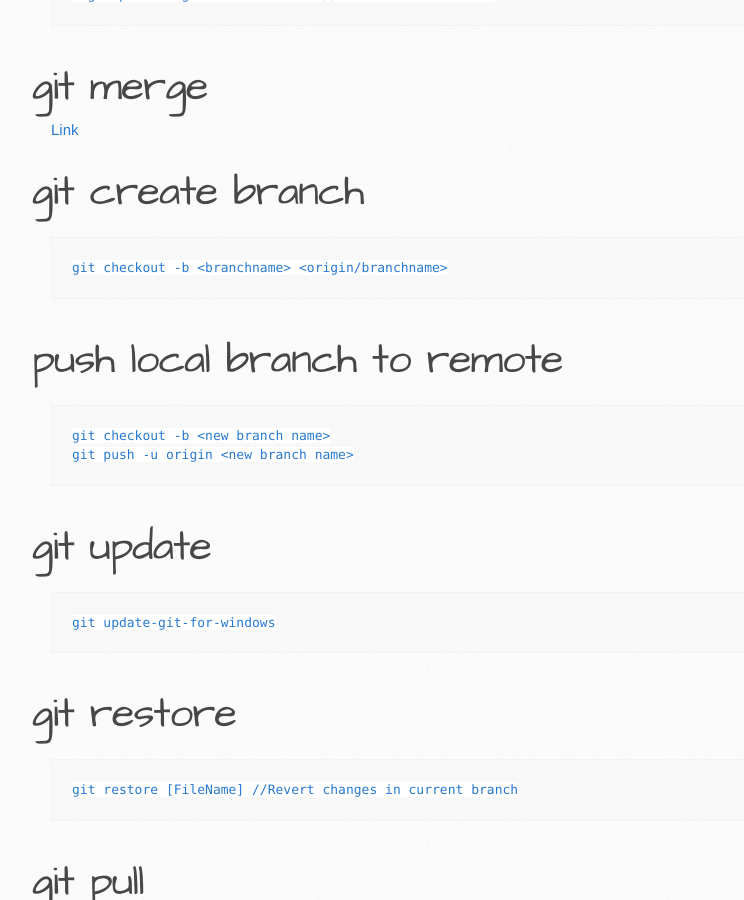
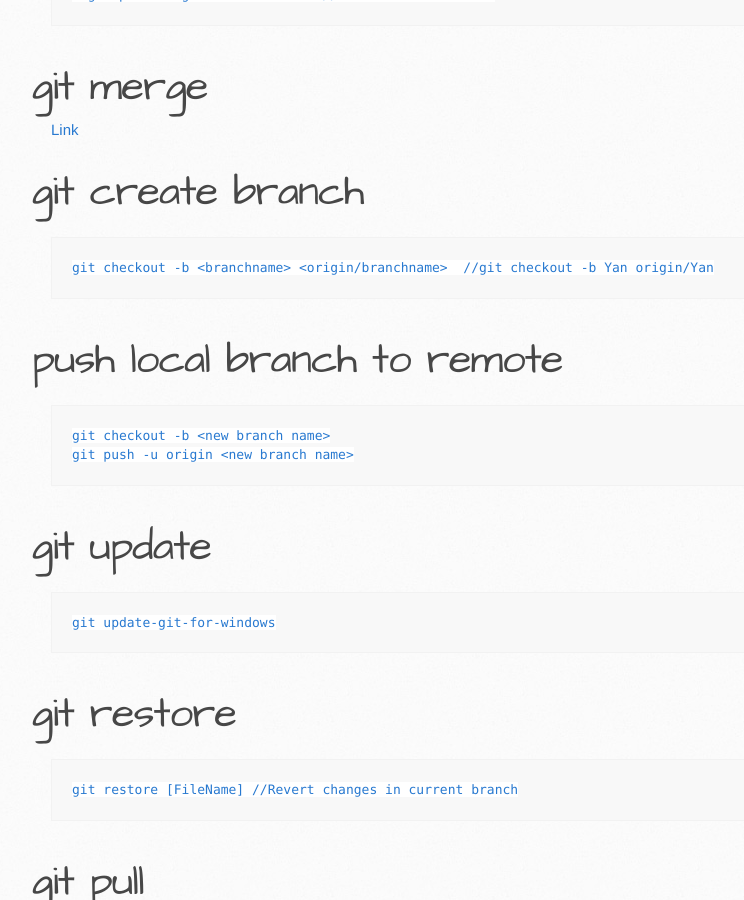
Before and after one commit to itcraftme/itcraftme, a Jekyll site: the page built from docs/it/git.md, in a window 1280 px wide and 900 px high, scrolled down 3806 px. Shown: the whole window, without its empty margins (77-821 px from the left). Built offline with Jekyll 4.4.1, drawn with Linux system fonts in a browser that asks for light colours; our own code applies the rules of GitHub Pages for plain Markdown files.

Commit message:
Update git.md
add git checkout -b from remote branch example

````diff
--- a/docs/it/git.md
+++ b/docs/it/git.md
@@ -127,7 +127,7 @@ git push origin <branch>
 # git create branch
 
 ```
-git checkout -b <branchname> <origin/branchname>
+git checkout -b <branchname> <origin/branchname>  //git checkout -b Yan origin/Yan
 ```
 # push local branch to remote
 
````
